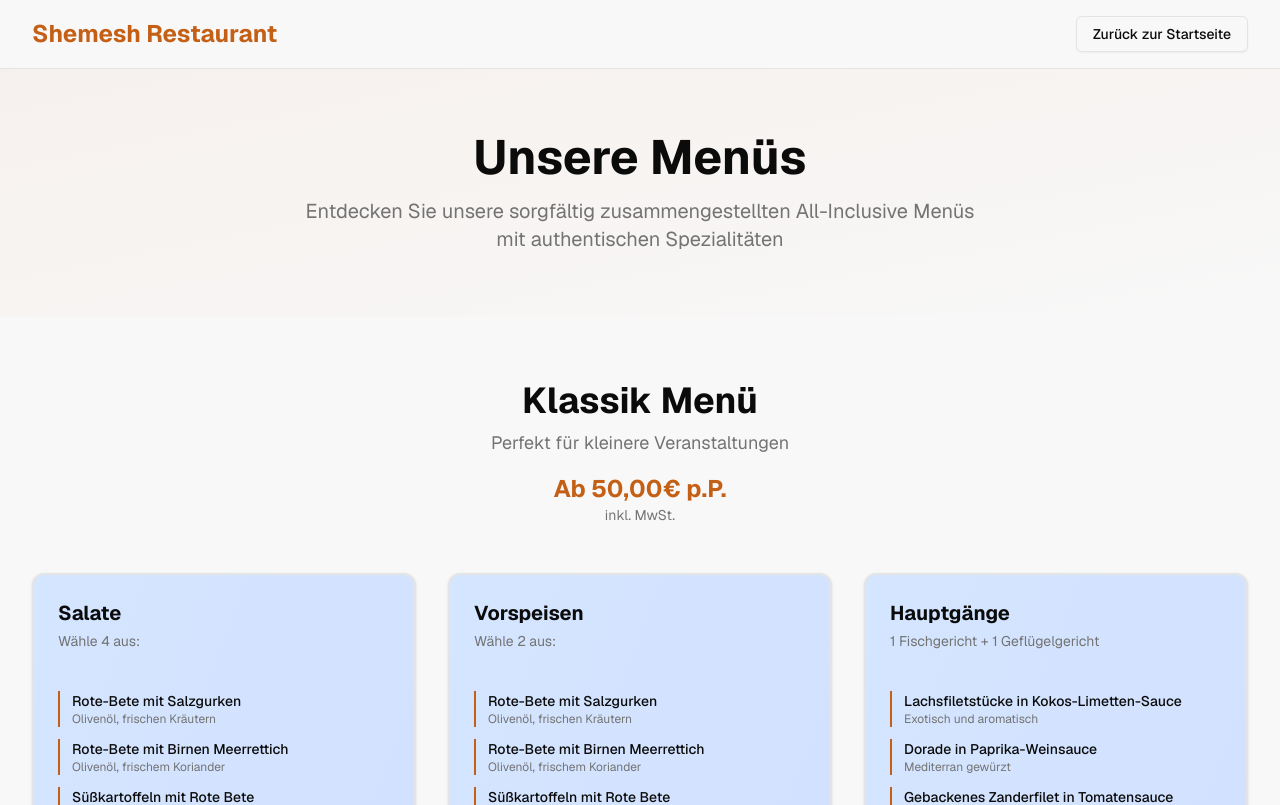
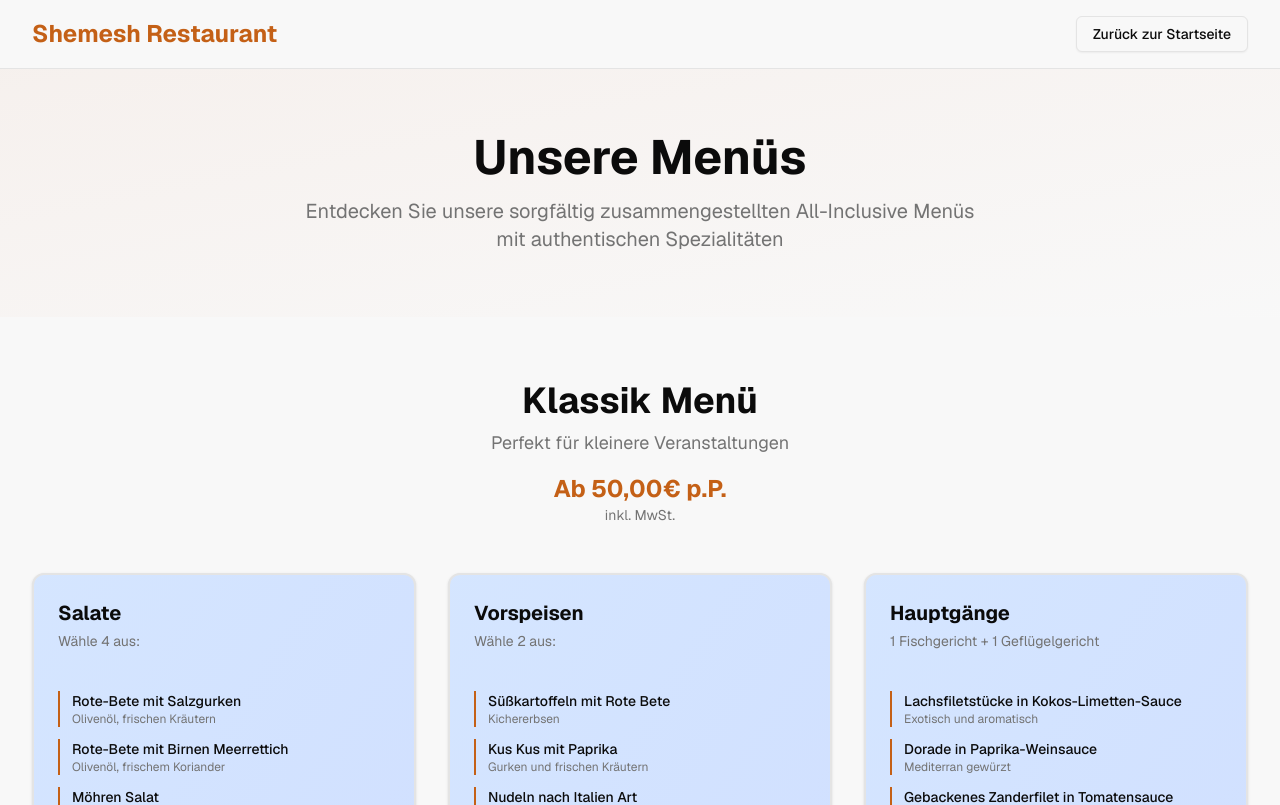
Before and after one commit to Miichiiii/catering-app, a Next.js app: page /menu in a window 1280 px wide. Shown: the top 805 px of the page. Built offline with nearby package versions, Linux system fonts and the light colour scheme.

Commit message:
feat: enhance menu filtering logic and update food package limits; upgrade nodemailer dependencies

```diff
--- a/app/menu/page.tsx
+++ b/app/menu/page.tsx
@@ -5,6 +5,20 @@ import { Button } from "@/components/ui/button";
 import { Card } from "@/components/ui/card";
 import Link from "next/link";
 import { motion } from "framer-motion";
+
+interface FoodItem {
+  id: string;
+  name: string;
+  description: string;
+  availableIn?: string[];
+}
+
+interface MenuSection {
+  title: string;
+  count: number;
+  subtitle?: string;
+  items: FoodItem[];
+}
 
 export default function MenuPage() {
   const menuConfigurations = [
@@ -17,8 +31,14 @@ export default function MenuPage() {
         {
           title: "Salate",
           count: 4,
-          items: foodItems.vorspeisen.filter((item) =>
-            item.availableIn?.includes("classic"),
+          items: foodItems.vorspeisen.filter(
+            (item) =>
+              item.availableIn?.includes("classic") &&
+              (item.name.toLowerCase().includes("salat") ||
+                item.name.toLowerCase().includes("rote-bete") ||
+                item.name.toLowerCase().includes("möhren") ||
+                item.name.toLowerCase().includes("kohl") ||
+                item.name.toLowerCase().includes("garten")),
           ),
         },
         {
@@ -27,8 +47,11 @@ export default function MenuPage() {
           items: foodItems.vorspeisen.filter(
             (item) =>
               item.availableIn?.includes("classic") &&
-              item.category === "Vorspeisen" &&
-              !item.description.includes("Salat"),
+              !item.name.toLowerCase().includes("salat") &&
+              !item.name.toLowerCase().includes("rote-bete") &&
+              !item.name.toLowerCase().includes("möhren") &&
+              !item.name.toLowerCase().includes("kohl") &&
+              !item.name.toLowerCase().includes("garten"),
           ),
         },
         {
@@ -58,8 +81,14 @@ export default function MenuPage() {
         {
           title: "Salate",
           count: 5,
-          items: foodItems.vorspeisen.filter((item) =>
-            item.availableIn?.includes("gold"),
+          items: foodItems.vorspeisen.filter(
+            (item) =>
+              item.availableIn?.includes("gold") &&
+              (item.name.toLowerCase().includes("salat") ||
+                item.name.toLowerCase().includes("rote-bete") ||
+                item.name.toLowerCase().includes("möhren") ||
+                item.name.toLowerCase().includes("kohl") ||
+                item.name.toLowerCase().includes("garten")),
           ),
         },
         {
@@ -68,7 +97,11 @@ export default function MenuPage() {
           items: foodItems.vorspeisen.filter(
             (item) =>
               item.availableIn?.includes("gold") &&
-              item.category === "Vorspeisen",
+              !item.name.toLowerCase().includes("salat") &&
+              !item.name.toLowerCase().includes("rote-bete") &&
+              !item.name.toLowerCase().includes("möhren") &&
+              !item.name.toLowerCase().includes("kohl") &&
+              !item.name.toLowerCase().includes("garten"),
           ),
         },
         {
@@ -110,8 +143,14 @@ export default function MenuPage() {
         {
           title: "Salate",
           count: 6,
-          items: foodItems.vorspeisen.filter((item) =>
-            item.availableIn?.includes("premium"),
+          items: foodItems.vorspeisen.filter(
+            (item) =>
+              item.availableIn?.includes("premium") &&
+              (item.name.toLowerCase().includes("salat") ||
+                item.name.toLowerCase().includes("rote-bete") ||
+                item.name.toLowerCase().includes("möhren") ||
+                item.name.toLowerCase().includes("kohl") ||
+                item.name.toLowerCase().includes("garten")),
           ),
         },
         {
@@ -243,8 +282,8 @@ export default function MenuPage() {
                           {section.title}
                         </h3>
                         <p className="text-sm text-muted-foreground">
-                          {section.subtitle
-                            ? section.subtitle
+                          {(section as MenuSection).subtitle
+                            ? (section as MenuSection).subtitle
                             : `Wähle ${section.count} aus:`}
                         </p>
                       </div>
--- a/components/booking-wizard.tsx
+++ b/components/booking-wizard.tsx
@@ -178,15 +178,16 @@ GESAMTPREIS: ${total.toFixed(2).replace(".", ",")}€ (inkl. MwSt.)
 
 ========================`;
 
-    const subject = `Catering-Anfrage von ${firstName} ${lastName} - ${packageName.toUpperCase()}`;
-    const mailtoLink = `mailto:michael.medvidov@dci-student.org?subject=${encodeURIComponent(subject)}&body=${encodeURIComponent(emailBody)}`;
+    // WhatsApp-Nachricht erstellen
+    const whatsappMessage = encodeURIComponent(emailBody);
+    const whatsappLink = `https://api.whatsapp.com/send?phone=4915678443874&text=${whatsappMessage}`;
 
-    // Öffne Email-Programm
-    window.location.href = mailtoLink;
+    // Öffne WhatsApp
+    window.open(whatsappLink, "_blank");
 
     setTimeout(() => {
       alert(
-        "Vielen Dank für Ihre Anfrage! Bitte senden Sie die Email ab, die sich gerade in Ihrem Email-Programm geöffnet hat.",
+        "Vielen Dank für Ihre Anfrage! Ihre Bestellung wurde an WhatsApp gesendet.",
       );
       onClose();
     }, 500);
--- a/lib/food-data.ts
+++ b/lib/food-data.ts
@@ -541,33 +541,33 @@ export function getPackageItems(
 ): Record<string, number> {
   const limits = {
     classic: {
-      // Menü 1: 4 Salate, 2 Vorspeisen, 2 Hauptspeisen (1 Fisch + 1 Geflügel), 2 Beilagen
-      vorspeisen: 4,
+      // Menü 1: 4 Salate + 2 Vorspeisen, 2 Hauptspeisen (1 Fisch + 1 Geflügel), 4 Beilagen
+      vorspeisen: 6,
       hauptgaenge: 2,
-      fingerfoods: 2,
-      beilagen: 2,
+      fingerfoods: 0,
+      beilagen: 4,
       dips_saucen: 0,
       desserts: 0,
       suppen: 0,
     },
     gold: {
-      // Menü 2: 5 Salate, 2 Vorspeisen, 1 warme Vorspeise, 2 Hauptspeisen (Fisch + Fleisch), 2 Beilagen - ab 25 Personen
-      vorspeisen: 5,
+      // Menü 2: 5 Salate + 2 Vorspeisen, 1 warme Vorspeise, 2 Hauptspeisen, 5 Beilagen, 1 Dessert - ab 25 Personen
+      vorspeisen: 7,
       hauptgaenge: 2,
-      fingerfoods: 3,
-      beilagen: 2,
+      fingerfoods: 1,
+      beilagen: 5,
       dips_saucen: 0,
-      desserts: 0,
+      desserts: 1,
       suppen: 0,
     },
     premium: {
-      // Menü 3: 6 Salate, 2 Vorspeisen, 1 warme Vorspeise, 1 Suppe, 3 Hauptspeisen, 3 Beilagen, 1 Dessert - ab 30 Personen
-      vorspeisen: 6,
+      // Menü 3: 6 Salate + 2 Vorspeisen, 1 warme Vorspeise, 1 Suppe, 3 Hauptspeisen, 3 Beilagen, 2 Desserts - ab 30 Personen
+      vorspeisen: 8,
       hauptgaenge: 3,
-      fingerfoods: 2,
+      fingerfoods: 1,
       beilagen: 3,
       dips_saucen: 0,
-      desserts: 1,
+      desserts: 2,
       suppen: 1,
     },
   };
--- a/package.json
+++ b/package.json
@@ -49,7 +49,7 @@
     "lucide-react": "^0.454.0",
     "next": "16.0.7",
     "next-themes": "^0.4.6",
-    "nodemailer": "^6.10.1",
+    "nodemailer": "^7.0.12",
     "react": "19.2.0",
     "react-day-picker": "9.8.0",
     "react-dom": "19.2.0",
@@ -65,7 +65,7 @@
   "devDependencies": {
     "@tailwindcss/postcss": "^4.1.9",
     "@types/node": "^22",
-    "@types/nodemailer": "^6.4.21",
+    "@types/nodemailer": "^7.0.5",
     "@types/react": "^19",
     "@types/react-dom": "^19",
     "postcss": "^8.5",
```
Also changed, not shown: 1 other file (tests, documents, lock files or other folders).
